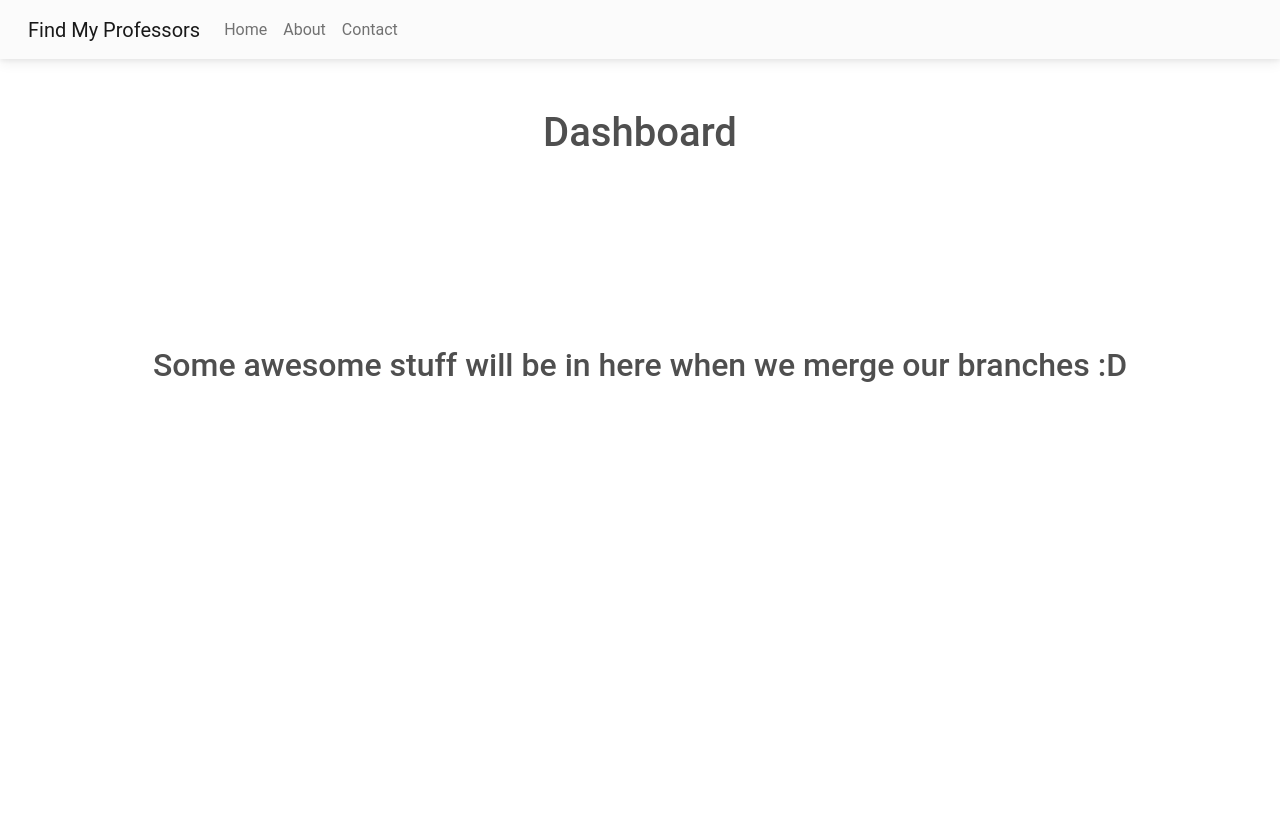
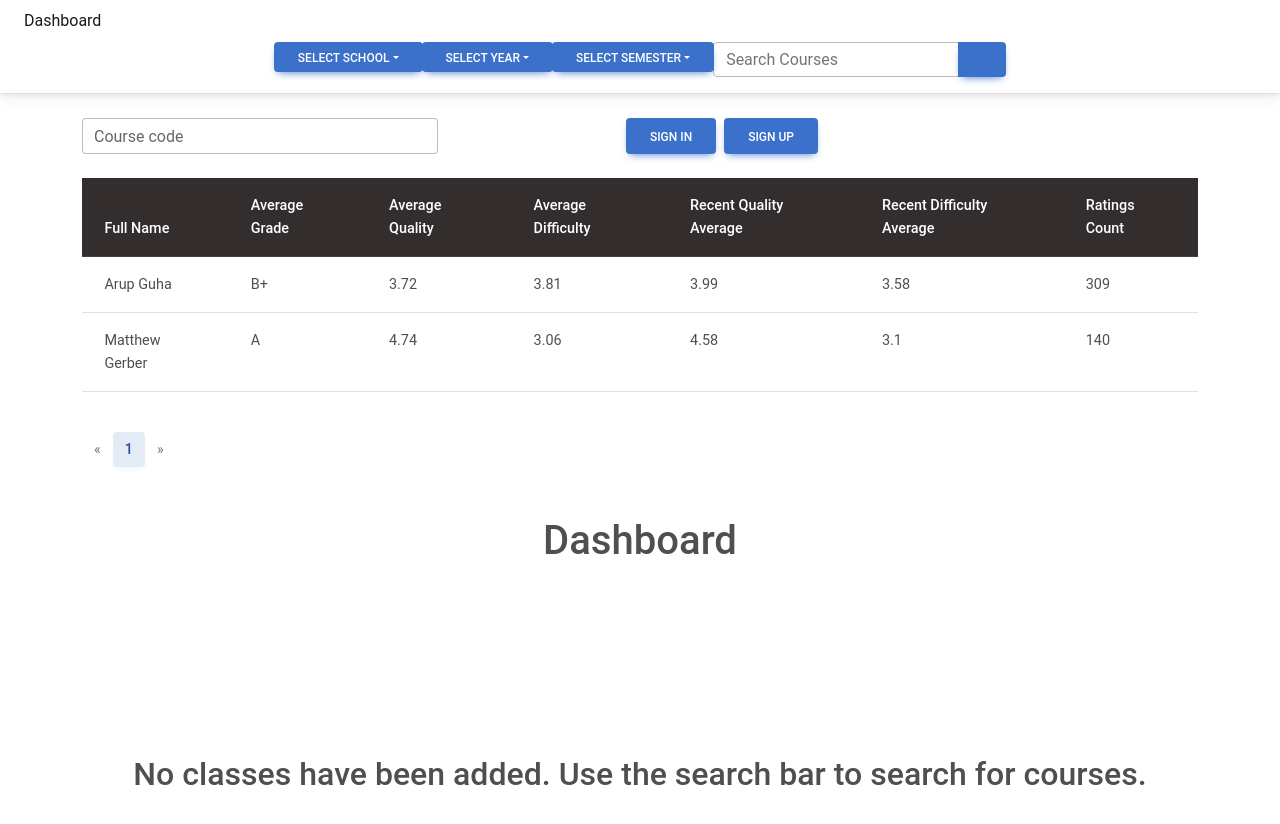
Before and after one commit to FindMyProfessors/findmyprofessors, a React (Create React App) app in the folder website2/: page /Dashboard in a window 1280 px wide. Shown: the top 824 px of the page. Before the commit the page ends 800 px from the top, so only its background shows below. Built offline with nearby package versions, Linux system fonts and the light colour scheme; the HTML template or start-up script is replaced by a standard one.

Commit message:
Dashboard

```diff
--- a/website2/src/components/Dashboard.jsx
+++ b/website2/src/components/Dashboard.jsx
@@ -1,11 +1,36 @@
 import React from 'react';
 import { Link } from "react-router-dom";
-import Header from './Header';
+import DashboardHeader from './DashboardHeader';
+import ProfessorTable from './ProfessorTable';
 
 
 const Dashboard = () => {
 
-    <Header />
+    <DashboardHeader />
+
+    const professorsData = [
+        {
+          fullName: 'Arup Guha',
+          averageGrade: 'B+',
+          averageQuality: 3.72,
+          averageDifficulty: 3.81,
+          recentQualityAverage: 3.99,
+          recentDifficultyAverage: 3.58,
+          ratingsCount: 309,
+          course: 'UCF'
+        },
+        {
+          fullName: 'Matthew Gerber',
+          averageGrade: 'A',
+          averageQuality: 4.74,
+          averageDifficulty: 3.06,
+          recentQualityAverage: 4.58,
+          recentDifficultyAverage: 3.10,
+          ratingsCount: 140,
+          course: 'UCF'
+        },
+        // Add more professors as needed
+      ];
 
     const imageStyle = {marginTop: '-55px'};
     const captionStyle = {marginBottom: '140px'};
@@ -24,14 +49,17 @@ const Dashboard = () => {
 
     return (
         <>
-        <Header />
+        <DashboardHeader />
+        <div>
+            <ProfessorTable professors={professorsData} />
+        </div>
         <h1 style={headingStyle}>Dashboard</h1>
         <section className="pt-0 pb-5" style={sectionStyle}>
         <div className="center" style={centerStyle}>
             <div className="container-fluid">
                 <div className="row">
                     <div className="col-10 mx-auto">
-                        <h2 style={headingStyle}>Some awesome stuff will be in here when we merge our branches :D</h2>
+                        <h2 style={headingStyle}>No classes have been added. Use the search bar to search for courses.</h2>
                     </div>
                 </div>
             </div>
--- /dev/null
+++ b/website2/src/components/DashboardHeader.jsx
@@ -0,0 +1,170 @@
+import React, { useEffect, useRef, useState } from 'react';
+import { NavLink } from 'react-router-dom';
+import { useSelector, useDispatch } from 'react-redux';
+import {
+  MDBContainer,
+  MDBDropdown,
+  MDBDropdownItem,
+  MDBDropdownMenu,
+  MDBDropdownToggle,
+  MDBNavbar,
+  MDBNavbarNav,
+  MDBNavbarToggler,
+  MDBNavbarLink,
+  MDBInputGroup,
+  MDBBtn,
+  MDBIcon,
+} from 'mdb-react-ui-kit';
+
+const DashboardHeader = ({ onSearch }) => {
+  const headerRef = useRef();
+
+  const [filters, setFilters] = useState({
+    schoolId: null,
+    year: null,
+    semester: null,
+    query: ''
+  });
+
+  const { schoolId, year, semester, query } = filters;
+
+  const handleDropdownClick = (type, value) => {
+    setFilters((prevFilters) => ({
+      ...prevFilters,
+      [type]: value,
+    }));
+  };
+
+  useEffect(() => {
+    document.addEventListener('scroll', () => {
+      headerRef.current &&
+        headerRef.current.classList.toggle('shadow-sm', document.documentElement.scrollTop > 0);
+    });
+  }, []);
+
+  const preventClose = (e) => {
+    e.stopPropagation();
+    e.preventDefault();
+  };
+
+  const getSchoolText = () => {
+    switch (schoolId) {
+      case 1:
+        return 'UCF';
+      case 2:
+        return 'Valencia';
+      case 3:
+        return 'Other';
+      default:
+        return 'Select School';
+    }
+  };
+
+  const getYearText = () => {
+    switch (year) {
+      case 2023:
+        return '2023';
+      case 2024:
+        return '2024';
+      case 2025:
+        return '2025';
+      default:
+        return 'Select Year';
+    }
+  };
+
+  const getSemesterText = () => {
+    switch (semester) {
+      case 'Fall':
+        return 'Fall';
+      case 'Spring':
+        return 'Spring';
+      case 'Summer':
+        return 'Summer';
+      default:
+        return 'Select Semester';
+    }
+  };
+
+  return (
+    <MDBNavbar sticky="top" className="mb-4 p-0" ref={headerRef}>
+      <MDBContainer className="border-bottom px-4" fluid>
+
+          <MDBIcon icon="bars" size="lg" />
+
+        <MDBNavbarNav className="d-none d-md-flex">
+          <MDBNavbarLink tag={NavLink} to="/dashboard">
+            Dashboard
+          </MDBNavbarLink>
+        </MDBNavbarNav>
+
+        <div className="flex-grow-1 d-flex justify-content-center">
+          <MDBInputGroup className="w-auto">
+            <MDBDropdown onClick={preventClose}>
+              <MDBDropdownToggle color="primary">{getSchoolText()}</MDBDropdownToggle>
+              <MDBDropdownMenu>
+                <MDBDropdownItem onClick={() => handleDropdownClick('schoolId', 1)}>
+                  UCF {schoolId === 1 && <MDBIcon icon="check" />}
+                </MDBDropdownItem>
+                <MDBDropdownItem onClick={() => handleDropdownClick('schoolId', 2)}>
+                  Valencia {schoolId === 2 && <MDBIcon icon="check" />}
+                </MDBDropdownItem>
+                <MDBDropdownItem onClick={() => handleDropdownClick('schoolId', 3)}>
+                  Other {schoolId === 3 && <MDBIcon icon="check" />}
+                </MDBDropdownItem>
+              </MDBDropdownMenu>
+            </MDBDropdown>
+            <MDBDropdown onClick={preventClose}>
+              <MDBDropdownToggle color="primary">{getYearText()}</MDBDropdownToggle>
+              <MDBDropdownMenu>
+                <MDBDropdownItem onClick={() => handleDropdownClick('year', 2023)}>
+                  2023 {year === 2023 && <MDBIcon icon="check" />}
+                </MDBDropdownItem>
+                <MDBDropdownItem onClick={() => handleDropdownClick('year', 2024)}>
+                  2024 {year === 2024 && <MDBIcon icon="check" />}
+                </MDBDropdownItem>
+                <MDBDropdownItem onClick={() => handleDropdownClick('year', 2025)}>
+                  2025 {year === 2025 && <MDBIcon icon="check" />}
+                </MDBDropdownItem>
+              </MDBDropdownMenu>
+            </MDBDropdown>
+            <MDBDropdown onClick={preventClose}>
+              <MDBDropdownToggle color="primary">{getSemesterText()}</MDBDropdownToggle>
+              <MDBDropdownMenu>
+                <MDBDropdownItem onClick={() => handleDropdownClick('semester', 'Fall')}>
+                  Fall {semester === 'Fall' && <MDBIcon icon="check" />}
+                </MDBDropdownItem>
+                <MDBDropdownItem onClick={() => handleDropdownClick('semester', 'Spring')}>
+                  Spring {semester === 'Spring' && <MDBIcon icon="check" />}
+                </MDBDropdownItem>
+                <MDBDropdownItem onClick={() => handleDropdownClick('semester', 'Summer')}>
+                  Summer {semester === 'Summer' && <MDBIcon icon="check" />}
+                </MDBDropdownItem>
+              </MDBDropdownMenu>
+            </MDBDropdown>
+            <form className="d-flex input-group w-auto">
+              <input
+                className="form-control"
+                type="search"
+                placeholder="Search Courses"
+                value={query}
+                onChange={(e) => setFilters({ ...filters, query: e.target.value })}
+              />
+              <MDBBtn color="primary" onClick={onSearch}>
+                <MDBIcon icon="search" />
+              </MDBBtn>
+            </form>
+          </MDBInputGroup>
+        </div>
+
+        <MDBNavbarNav className="ms-auto">
+          <MDBNavbarLink href="#">
+            <MDBIcon icon="shopping-cart" size="lg" />
+          </MDBNavbarLink>
+        </MDBNavbarNav>
+      </MDBContainer>
+    </MDBNavbar>
+  );
+};
+
+export default DashboardHeader;
--- /dev/null
+++ b/website2/src/components/ProfessorTable.jsx
@@ -0,0 +1,97 @@
+import React, { useState } from 'react';
+import {
+  MDBTable,
+  MDBTableHead,
+  MDBTableBody,
+  MDBContainer,
+  MDBRow,
+  MDBCol,
+  MDBInput,
+  MDBPagination,
+  MDBPaginationItem,
+  MDBPaginationLink,
+  MDBBtn
+} from 'mdb-react-ui-kit';
+
+const ProfessorTable = ({ professors }) => {
+  const [searchTerm, setSearchTerm] = useState('');
+  const [currentPage, setCurrentPage] = useState(1);
+  const itemsPerPage = 10;
+
+  const handleSearch = (event) => {
+    setSearchTerm(event.target.value);
+  };
+
+  const filteredProfessors = professors.filter(professor =>
+    professor.course.toLowerCase().includes(searchTerm.toLowerCase())
+  );
+
+  const indexOfLastItem = currentPage * itemsPerPage;
+  const indexOfFirstItem = indexOfLastItem - itemsPerPage;
+  const currentProfessors = filteredProfessors.slice(indexOfFirstItem, indexOfLastItem);
+
+  const totalPages = Math.ceil(filteredProfessors.length / itemsPerPage);
+
+  const paginate = (pageNumber) => setCurrentPage(pageNumber);
+
+  return (
+    <MDBContainer>
+      <MDBRow className="my-4">
+        <MDBCol size="4">
+          <MDBInput label="Course code" value={searchTerm} onChange={handleSearch} />
+        </MDBCol>
+        <MDBCol size="4" offset="4" className="text-end">
+          <MDBBtn>Sign In</MDBBtn>
+          <MDBBtn className="ms-2">Sign Up</MDBBtn>
+        </MDBCol>
+      </MDBRow>
+      <MDBTable responsive>
+        <MDBTableHead dark>
+          <tr>
+            <th>Full Name</th>
+            <th>Average Grade</th>
+            <th>Average Quality</th>
+            <th>Average Difficulty</th>
+            <th>Recent Quality Average</th>
+            <th>Recent Difficulty Average</th>
+            <th>Ratings Count</th>
+          </tr>
+        </MDBTableHead>
+        <MDBTableBody>
+          {currentProfessors.map((professor, index) => (
+            <tr key={index}>
+              <td>{professor.fullName}</td>
+              <td>{professor.averageGrade}</td>
+              <td>{professor.averageQuality}</td>
+              <td>{professor.averageDifficulty}</td>
+              <td>{professor.recentQualityAverage}</td>
+              <td>{professor.recentDifficultyAverage}</td>
+              <td>{professor.ratingsCount}</td>
+            </tr>
+          ))}
+        </MDBTableBody>
+      </MDBTable>
+      <MDBPagination className="my-4">
+        <MDBPaginationItem disabled={currentPage === 1}>
+          <MDBPaginationLink onClick={() => paginate(currentPage - 1)}>
+            &laquo;
+          </MDBPaginationLink>
+        </MDBPaginationItem>
+        {Array.from({ length: totalPages }, (_, index) => (
+          <MDBPaginationItem active={currentPage === index + 1} key={index}>
+            <MDBPaginationLink onClick={() => paginate(index + 1)}>
+              {index + 1}
+            </MDBPaginationLink>
+          </MDBPaginationItem>
+        ))}
+        <MDBPaginationItem disabled={currentPage === totalPages}>
+          <MDBPaginationLink onClick={() => paginate(currentPage + 1)}>
+            &raquo;
+          </MDBPaginationLink>
+        </MDBPaginationItem>
+      </MDBPagination>
+    </MDBContainer>
+  );
+};
+
+export default ProfessorTable;
```
